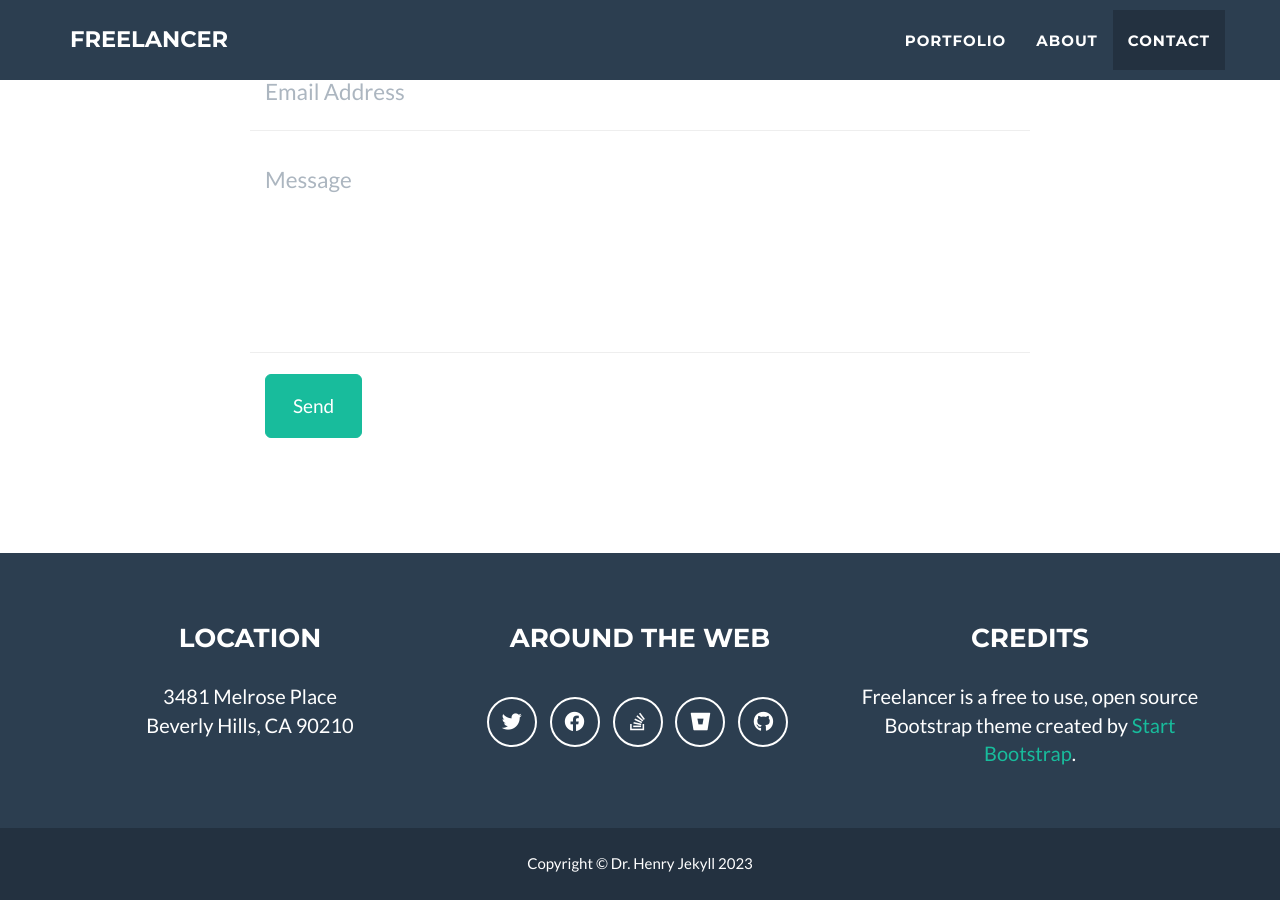
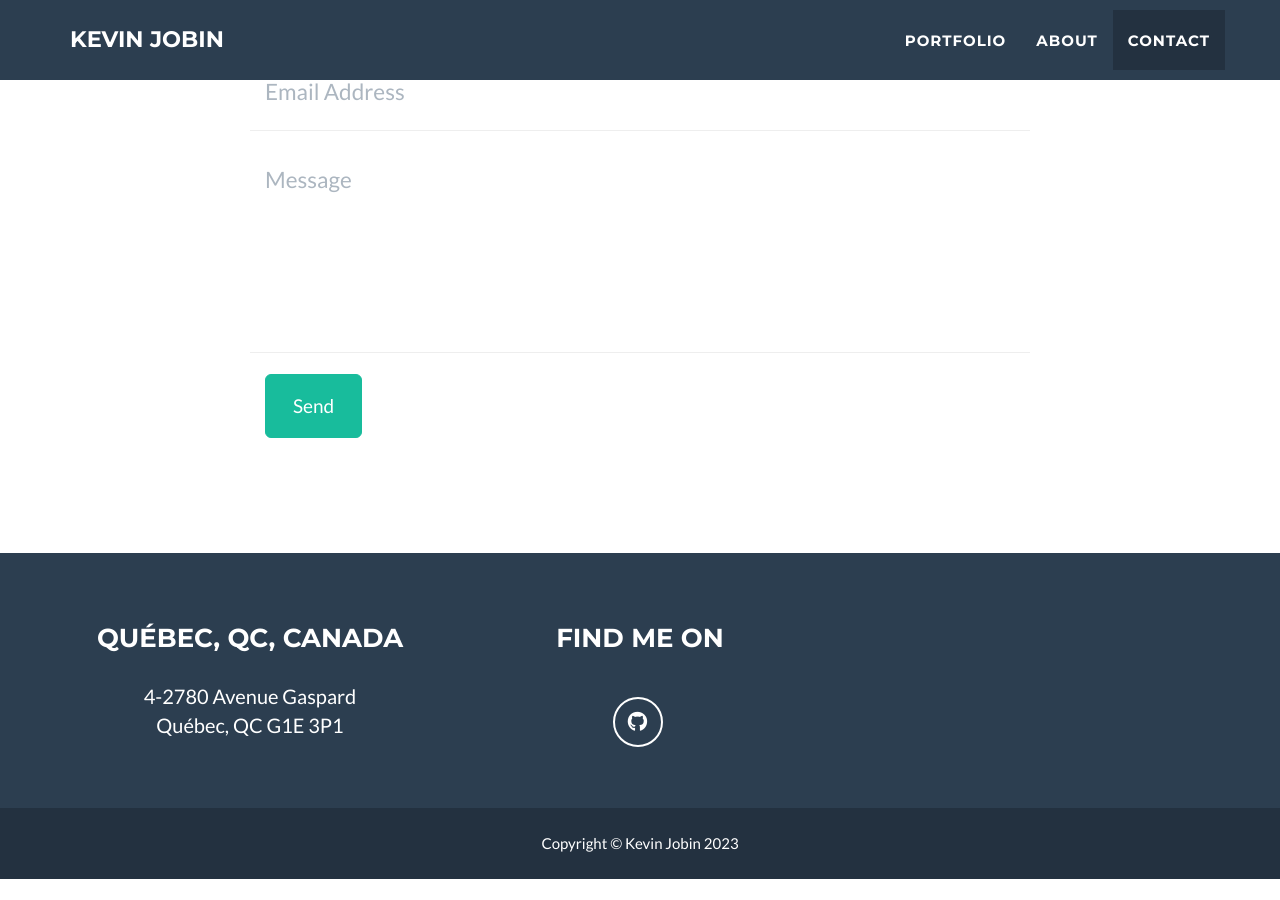
Before and after one commit to kevinjobin1/kevinjobin1.github.io, a Jekyll site: the page built from index.html, in a window 1280 px wide and 900 px high, scrolled down 2492 px. Built offline with Jekyll 4.4.1, drawn with Linux system fonts in a browser that asks for light colours; after the commit the page ends 3371 px from its top, so only the background shows below that; some of the changed text lies outside the part shown.

Commit message:
Initial commit

```diff
--- a/_config.yml
+++ b/_config.yml
@@ -1,11 +1,11 @@
 # Site settings
-title: Freelancer
-email: your-email@domain.com
-url: https://github.com/jeromelachaud/freelancer-theme
-description: "Write an awesome description for your new site here. You can edit this line in _config.yml. It will appear in your document head meta (for Google search results) and in your feed.xml site description."
-keywords: "your keywords, separated by commas"
-skills: "Web Developer - Graphic Artist - User Experience Designer"
-meta_author: LastName FirstName
+title: Kevin Jobin
+email: kevinjobin1@ulaval.ca
+url: https://kevinjobin1.github.io/
+description: "Hi, I'm a Student Developer."
+keywords: "Web, Mobile, Software, Portfolio"
+skills: "Web Developer - Mobile Developer - Software Developer"
+meta_author: Jobin Kevin
 
 # Google webmaster tools
 google_verify:
@@ -21,7 +21,7 @@ contact: static
 
 # If you use disqus you need disqus shortname
 # https://help.disqus.com/customer/portal/articles/466208
-disqus_shortname: myshortname
+disqus_shortname: kevinjobin
 
 # Color settings (hex-codes without the leading hash-tag)
 color:
@@ -32,31 +32,19 @@ color:
 
 # Footer settings
 footer:
-  copyright: Dr. Henry Jekyll
-  location: Location
-  social: Around the Web
-  credits: Credits
+  copyright: Kevin Jobin
+  location: Québec, QC, Canada
+  social: Find Me On
 
 # Social networks usernames (many more available: google-plus, flickr, dribbble, pinterest, instagram, tumblr, linkedin, etc.)
 social:
-  - title: twitter
-    url: http://twitter.com/jekyllrb
-  - title: facebook
-    url:
-  - title: stack-overflow
-    url: http://stackoverflow.com/questions/tagged/jekyll
-  - title: bitbucket
-    url: http://bitbucket.org/jekyll
   - title: github
-    url: http://github.com/jekyll
+    url: https://github.com/kevinjobin1
 
 # Postal address (add as many lines as necessary)
 address:
-  - line: 3481 Melrose Place
-  - line: Beverly Hills, CA 90210
-
-# Credits content
-credits: 'Freelancer is a free to use, open source Bootstrap theme created by <a href="http://startbootstrap.com">Start Bootstrap</a>.'
+  - line: 4-2780 Avenue Gaspard
+  - line: Québec, QC G1E 3P1
 
 # Build settings
 markdown: kramdown
@@ -68,4 +56,4 @@ defaults:
       path: ""
       type: "posts"
     values:
-      permalink: ""
+      permalink: "/:short_year"
```
